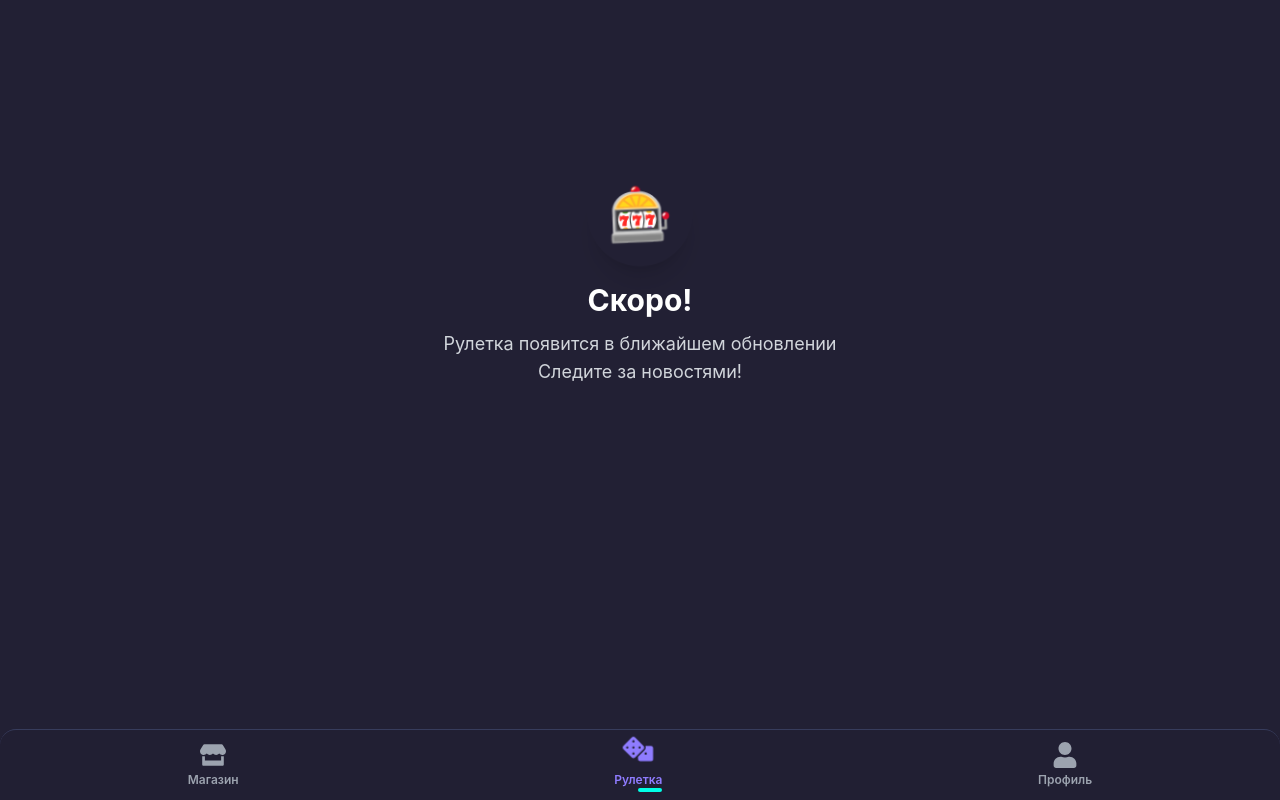
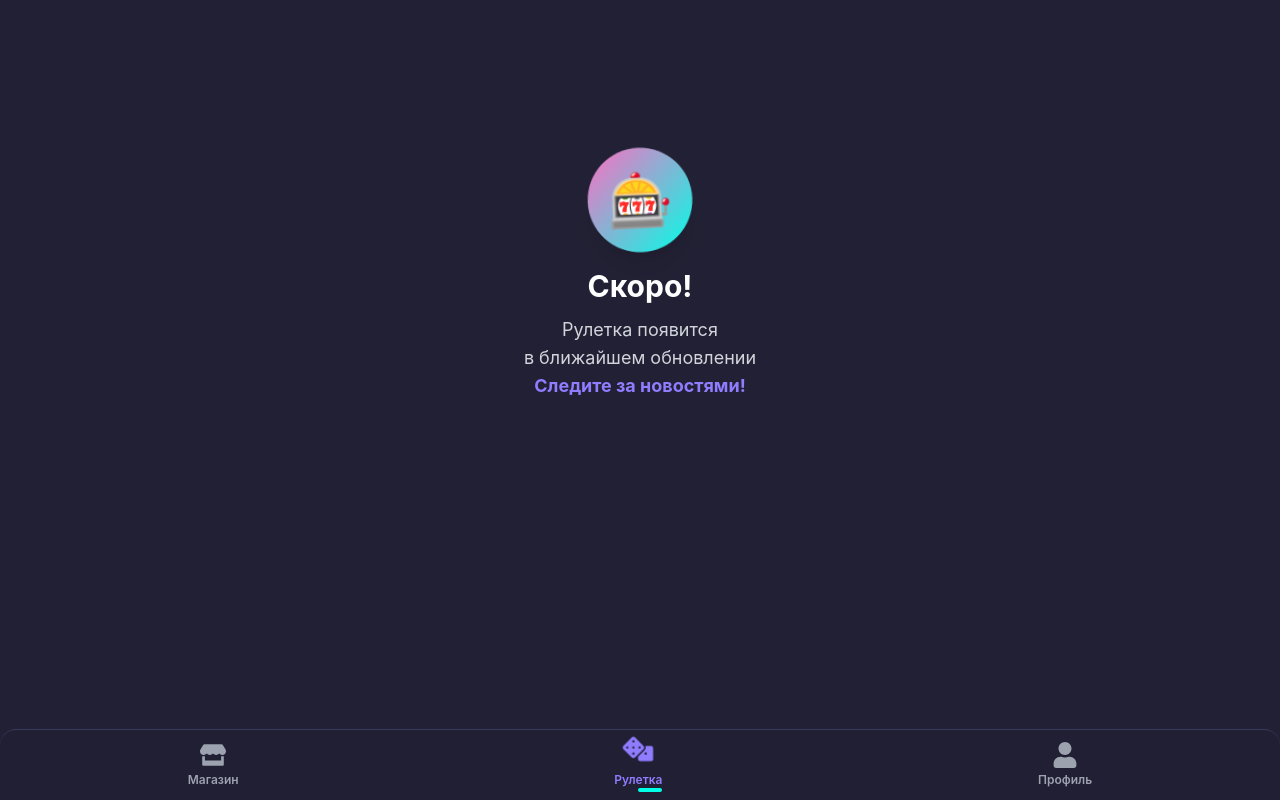
Before and after one commit to dertyimj/shop-tg-bot, a React (Vite) app: page / in a window 1280 px wide. Both pictures are taken after a click on the button "Рулетка". Built offline with nearby package versions, Linux system fonts and the light colour scheme.

Commit message:
Roulette.jsx

```diff
--- a/src/components/Roulette.jsx
+++ b/src/components/Roulette.jsx
@@ -2,16 +2,20 @@ import { motion } from "framer-motion";
 
 export default function Roulette() {
   return (
-    <div className="flex flex-col items-center justify-center h-[65vh]">
+    <div className="flex flex-col items-center justify-center h-[65vh] select-none">
       <motion.div
         animate={{ rotate: [0, 10, -10, 10, 0], scale: [1, 1.1, 1] }}
         transition={{ repeat: Infinity, duration: 2, ease: "easeInOut" }}
-        className="bg-gradient-to-br from-pink-400 to-purple-400 w-24 h-24 rounded-full flex items-center justify-center shadow-xl mb-5"
+        className="bg-gradient-to-br from-pink to-accent2 w-24 h-24 rounded-full flex items-center justify-center shadow-xl mb-5"
       >
         <span className="text-white text-5xl">🎰</span>
       </motion.div>
       <h1 className="text-3xl font-bold text-white mb-3">Скоро!</h1>
-      <p className="text-lg text-gray-300 text-center">Рулетка появится в ближайшем обновлении<br />Следите за новостями!</p>
+      <p className="text-lg text-gray-300 text-center">
+        Рулетка появится<br />
+        в ближайшем обновлении<br />
+        <span className="text-accent font-bold">Следите за новостями!</span>
+      </p>
     </div>
   );
 }
```
